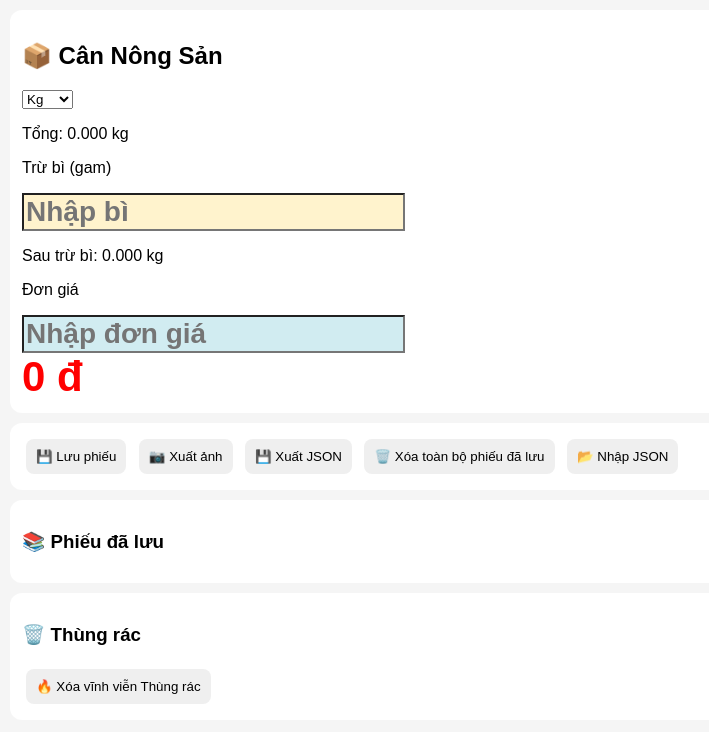
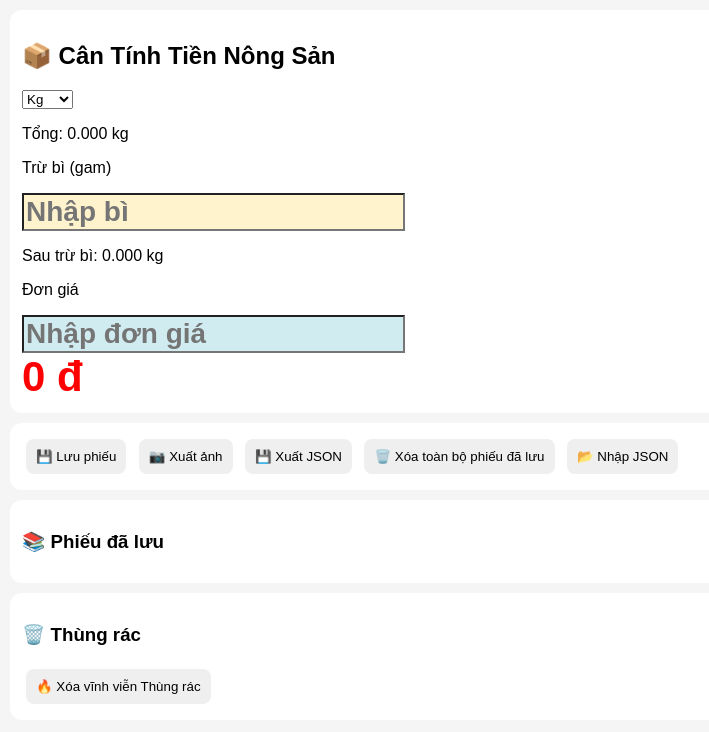
Before and after one commit to quockhanhtdgl/nongsan, a plain HTML site: page index.html in a window 1280 px wide. Shown: the whole page, without its empty margins (0-709 px from the left). Drawn offline with nearby package versions, Linux system fonts and the light colour scheme.

Commit message:
Update index.html

```diff
--- a/index.html
+++ b/index.html
@@ -21,7 +21,7 @@ button{padding:10px;border:none;border-radius:8px;margin:4px}
 </head>
 <body>
 <div id="capture" class="card">
-<h2>📦 Cân Nông Sản</h2>
+<h2>📦 Cân Tính Tiền Nông Sản</h2>
 <select id="unit"><option value="kg">Kg</option><option value="g">Gam</option></select>
 <div id="columns"></div>
 <p>Tổng: <span id="grand">0.000</span> kg</p>
```
